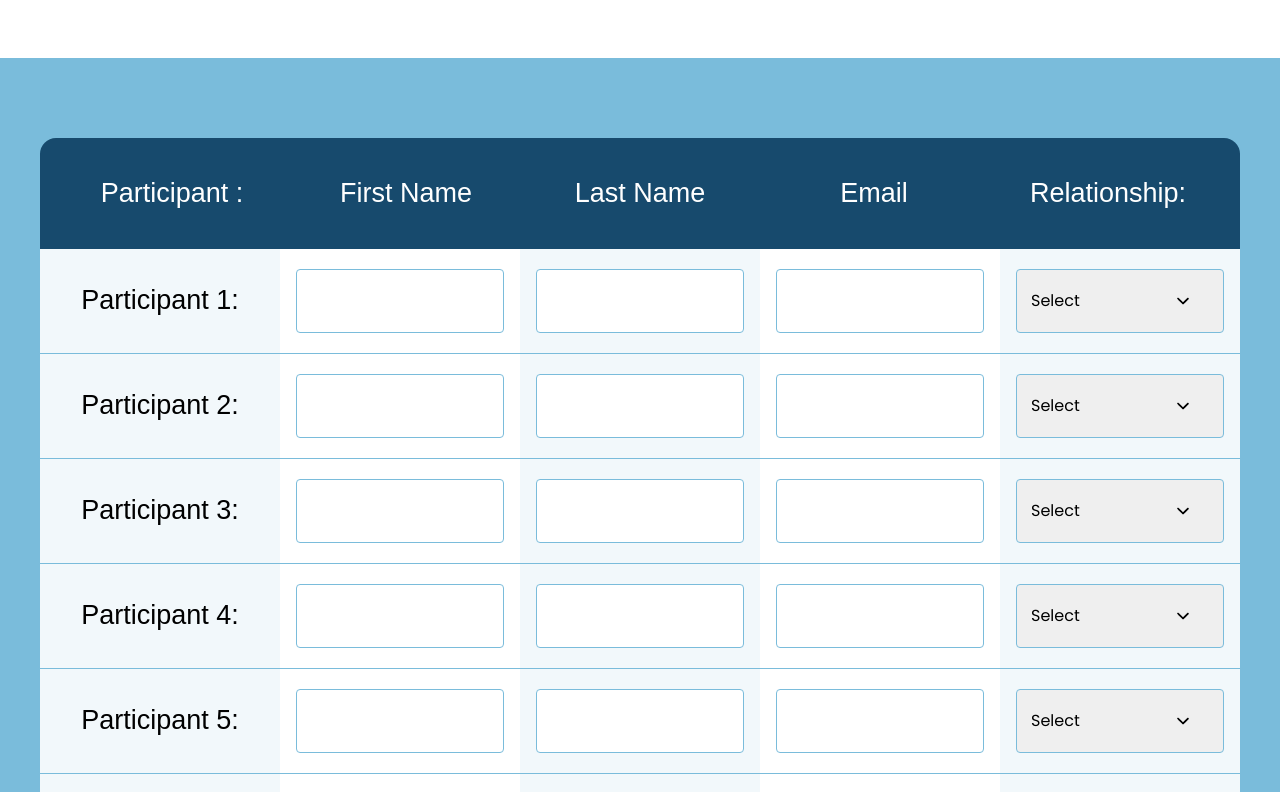
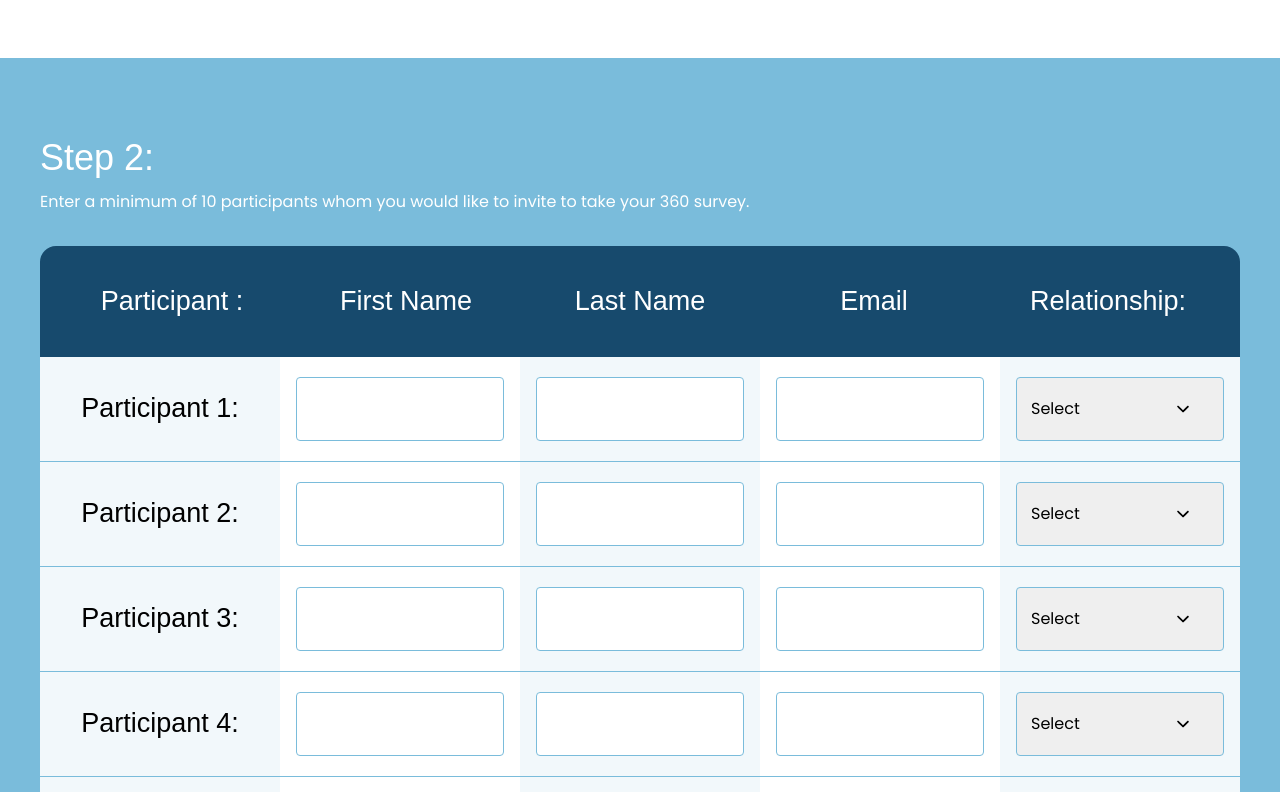
Before and after one commit to GDeep3013/loop3d_frontend, a React (Vite) app: page /lead-dashboard in a window 1280 px wide. Shown: the part 660-1452 px from the top of the page. Built offline with nearby package versions, Linux system fonts and the light colour scheme; a web font is replaced by a local one.

Commit message:
participant-head hidden on mobile

```diff
--- a/src/components/footer/index.tsx
+++ b/src/components/footer/index.tsx
@@ -42,7 +42,7 @@ const Footer: React.FC = () => {
 
   const marginTop = (location.pathname == '/start-survey') ? 'mt-[31rem] md:mt-[41rem] lg:mt-[23rem]' : 'mt-[200px]';
   const disbleContent = (location.pathname == '/services') ? 'hidden' : '';
-  const marginBox = (location.pathname == '/about' || location.pathname === '/home') ? '!mt-[0]' : '';
+  const marginBox = (location.pathname == '/about' || location.pathname === '/home' || location.pathname === '/lead-dashboard') ? '!mt-[0]' : '';
 
   return (
     <footer className="bg-[#174A6D] text-white font-poppins">
--- a/src/pages/LeadDashboard/index.tsx
+++ b/src/pages/LeadDashboard/index.tsx
@@ -63,10 +63,12 @@ const LeadDashboard: React.FC = () => {
                     </Container>
                 </div>
 
-                <div className="step2 py-10 md:py-[80px] mb-[30rem] md:mb-[37rem] lg:mb-[16rem] 2xl:mb-0 bg-custom-color2">
+                <div className="step2 py-10 md:py-[80px] mb-[30rem] md:mb-[37rem] lg:mb-[16rem] bg-custom-color2">
                     <Container>
-                        <form method="post">
-                            <div className="participant bg-custom-color py-6 md:py-[35px] px-4 md:px-[15px] rounded-t-2xl flex flex-wrap md:flex-nowrap">
+                        <h2 className="text-white text-3xl lg:text-4xl font-frank">Step 2:</h2>
+                        <p className="text-white font-poppins mt-3">Enter a minimum of 10 participants whom you would like to invite to take your 360 survey.</p>
+                        <form method="post" className="mt-8">
+                            <div className="participant bg-custom-color py-6 md:py-[35px] px-4 md:px-[15px] rounded-t-2xl flex-wrap md:flex-nowrap hidden md:flex">
                                 <div className="form-group w-full text-center">
                                     <label className="participant-head text-[19px] xl:text-[27px] text-white font-frank">Participant :</label>
                                 </div>
```
